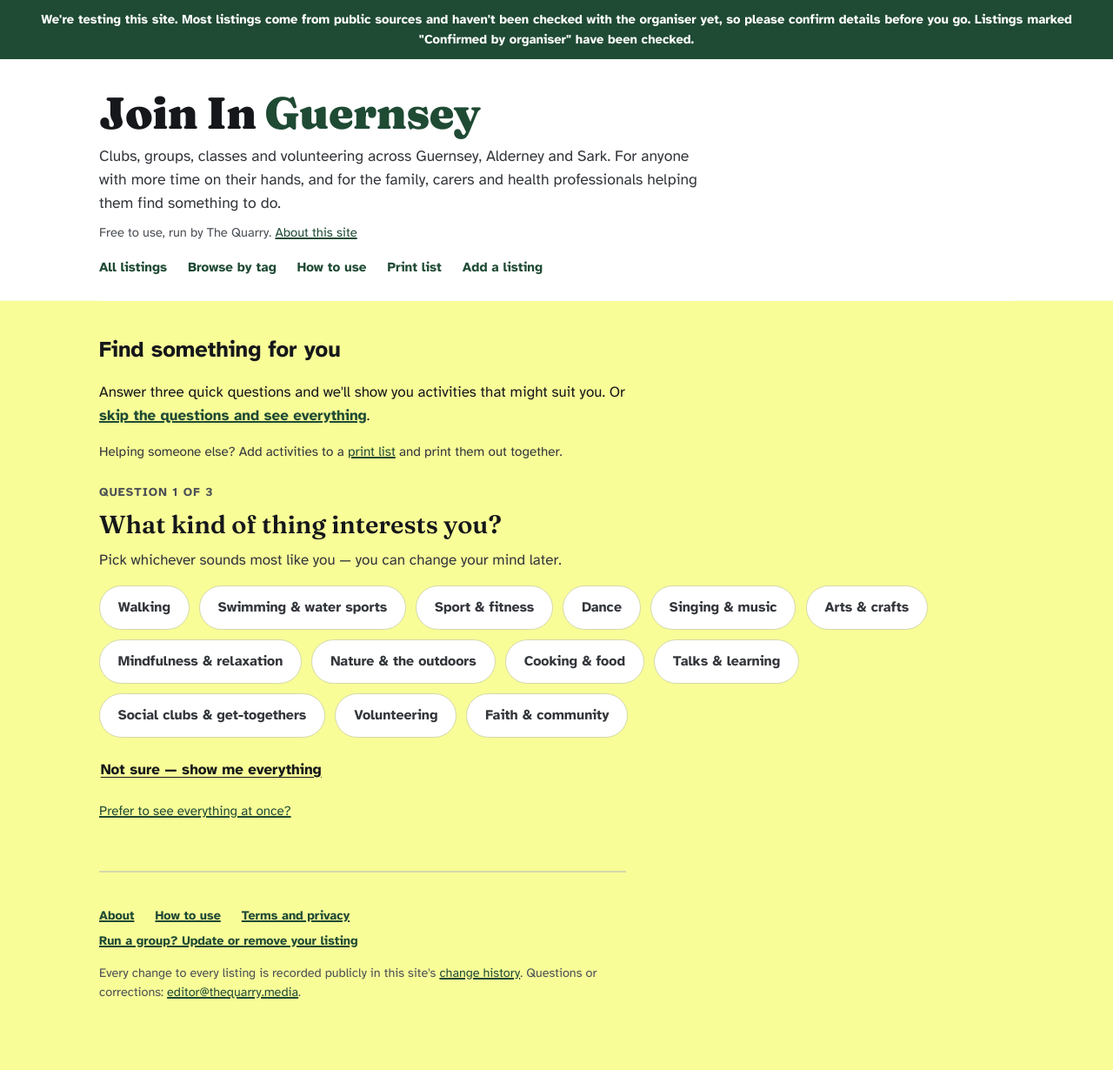
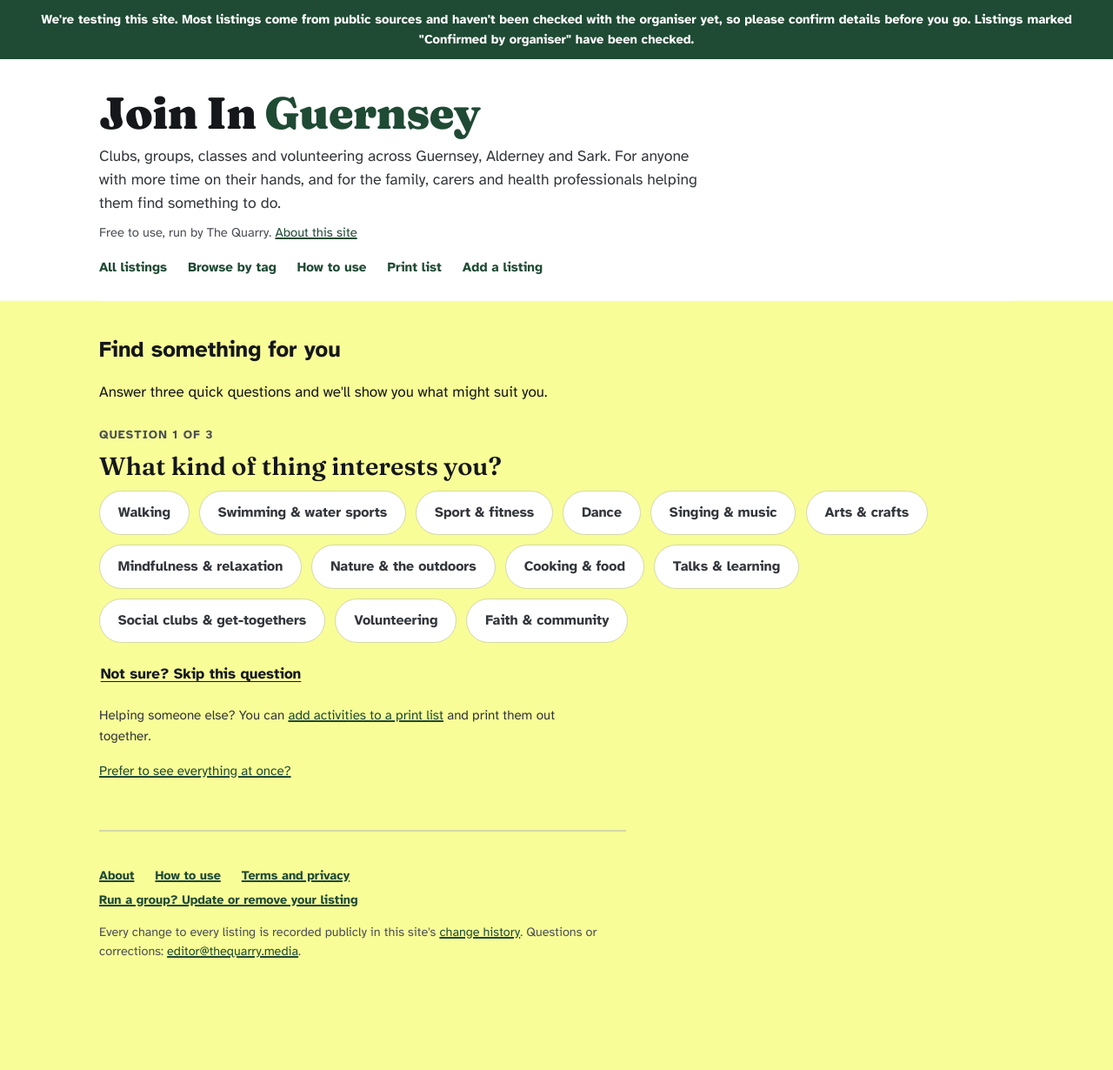
Before and after one commit to active-seniors/active-seniors.github.io, a Jekyll site: the page built from index.md, in a window 1280 px wide. Shown: the whole page at 87% size. Built offline with Jekyll 4.4.1, drawn with Linux system fonts in a browser that asks for light colours; after the commit the page ends 1183 px from its top, so only the background shows below that.

Commit message:
Trim the finder intro and duplicate 'see everything' routes
Intro is one line; the skip-everything link and per-question hints are
gone; 'Not sure - show me everything' on question 1 actually skipped to
question 2, so it now says 'Not sure? Skip this question'. 'Helping
someone else?' moves below the questions. Nav 'All listings' opens the
full list directly.

Co-Authored-By: Claude Opus 5.5 <noreply@anthropic.com>
Claude-Session: https://claude.ai/code/session_01AumRmWkicfMX1Y7C5fLeSN

```diff
--- a/_layouts/default.html
+++ b/_layouts/default.html
@@ -25,7 +25,7 @@
         <a href="{{ '/about/' | relative_url }}">About this site</a>
       </p>
       <nav class="site-nav">
-        <a href="{{ '/' | relative_url }}">All listings</a>
+        <a href="{{ '/?view=panel' | relative_url }}">All listings</a>
         <a href="{{ '/tags/' | relative_url }}">Browse by tag</a>
         <a href="{{ '/how-to-use/' | relative_url }}">How to use</a>
         <a href="{{ '/print-list/' | relative_url }}">Print list <span class="print-list-count" hidden>0</span></a>
--- a/index.md
+++ b/index.md
@@ -7,26 +7,23 @@ title: Home
 
 <div id="finder-wizard">
   <h2>Find something for you</h2>
-  <p>Answer three quick questions and we'll show you activities that might suit you. Or <a href="#" id="finder-skip-all">skip the questions and see everything</a>.</p>
-  <p class="finder-helper">Helping someone else? Add activities to a <a href="{{ '/how-to-use/#professionals' | relative_url }}">print list</a> and print them out together.</p>
+  <p>Answer three quick questions and we'll show you what might suit you.</p>
 
   <div class="wizard-step" id="wizard-step-0">
     <p class="wizard-progress">Question 1 of 3</p>
     <h3 tabindex="-1">What kind of thing interests you?</h3>
-    <p class="wizard-hint">Pick whichever sounds most like you — you can change your mind later.</p>
     <div class="wizard-choices">
       {% for tag in activity_tags %}
       {% assign label = site.data.tag_labels[tag] | default: tag %}
       <button type="button" class="wizard-choice" data-field="tag" data-value="{{ tag }}">{{ label }}</button>
       {% endfor %}
     </div>
-    <button type="button" class="wizard-skip-step">Not sure — show me everything</button>
+    <button type="button" class="wizard-skip-step">Not sure? Skip this question</button>
   </div>
 
   <div class="wizard-step" id="wizard-step-1" hidden>
     <p class="wizard-progress">Question 2 of 3</p>
     <h3 tabindex="-1">How much should it ask of you, physically?</h3>
-    <p class="wizard-hint">Just a starting point — you'll be able to change this afterwards.</p>
     <div class="wizard-choices">
       {% for level in intensity_levels %}
       {% case level %}
@@ -47,7 +44,7 @@ title: Home
   <div class="wizard-step" id="wizard-step-2" hidden>
     <p class="wizard-progress">Question 3 of 3</p>
     <h3 tabindex="-1">Whereabouts in Guernsey?</h3>
-    <p class="wizard-hint">Pick as many parishes as you like, or skip this to see activities across the whole island.</p>
+    <p class="wizard-hint">Pick as many as you like, or none for the whole island.</p>
     <div class="wizard-choices">
       {% for parish in site.data.parishes %}
       <button type="button" class="wizard-choice" data-field="parish" data-value="{{ parish }}" aria-pressed="false">{{ parish }}</button>
@@ -58,6 +55,7 @@ title: Home
       <button type="button" class="wizard-continue">Show my matches</button>
     </div>
   </div>
+  <p class="finder-helper">Helping someone else? You can <a href="{{ '/how-to-use/#professionals' | relative_url }}">add activities to a print list</a> and print them out together.</p>
 </div>
 
 <p id="finder-toggle"><a href="#" id="finder-toggle-link">Prefer to see everything at once?</a></p>
```
Also changed, not shown: other parts of index.md (+1 -1 lines).
